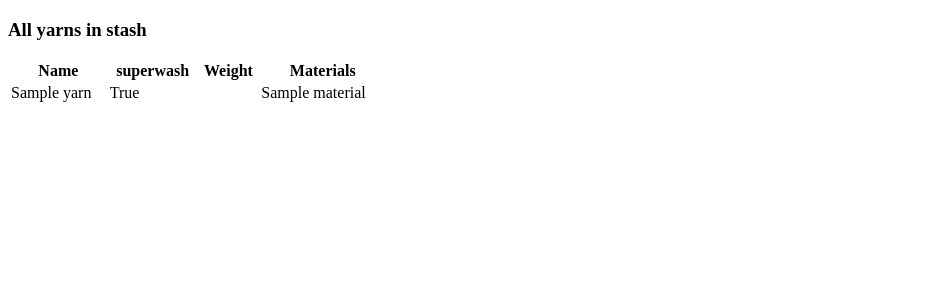
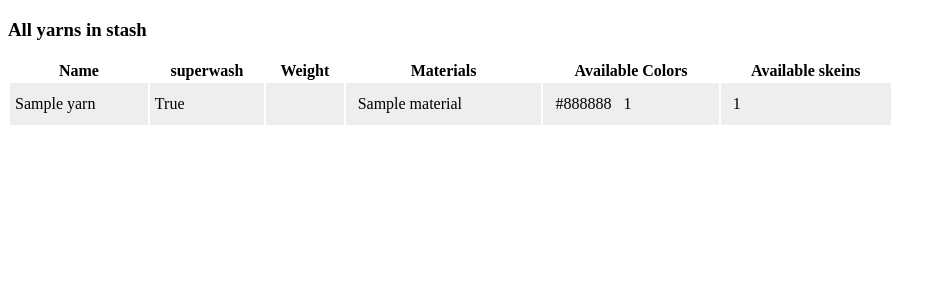
Before and after one commit to lhannig/wooly-mammoth, a Django app: page /strick/yarns in a window 1280 px wide. Shown: the top 300 px of the page, without its empty margins (0-945 px from the left). Run offline with Django 3.2, Linux system fonts and the light colour scheme; tables that the repository leaves empty hold one stand-in row (values such as "Sample post").

Commit message:
added columns in template yarns

```diff
--- /dev/null
+++ b/stricken/strick/static/strick/style.css
@@ -0,0 +1,33 @@
+#tab1 tr:nth-child(even) {
+    background-color: #eee;
+}
+
+#tab1 tr:nth-child(even) #tab2 td {
+    background-color: #eee;
+}
+
+#tab1 tr:nth-child(odd) {
+    background-color: #fff;
+}
+
+#tab1 tr:nth-child(odd) #tab2 td {
+    background-color: #fff;
+}
+
+#tab1 tr:nth-child(even) #tab3 td {
+    background-color: #eee;
+}
+
+#tab1 tr:nth-child(odd) #tab3 td {
+    background-color: #fff;
+}
+
+#tab1 tr:nth-child(even) #tab4 td {
+    background-color: #eee;
+}
+
+#tab1 tr:nth-child(odd) #tab4 td {
+    background-color: #fff;
+}
+
+td {padding: 5px;}
--- a/stricken/strick/templates/strick/yarns.html
+++ b/stricken/strick/templates/strick/yarns.html
@@ -1,8 +1,12 @@
+
+
 <!DOCTYPE html>
 <html lang="en">
 <head>
     <meta charset="UTF-8">
     <title>Yarns</title>
+    {% load static %}
+    <link rel="stylesheet" type="text/css" href="{% static 'strick/style.css' %}">
 </head>
 <body>
 {% block title %}<h3>All yarns in stash</h3>{% endblock %}
@@ -10,22 +14,49 @@
 {% block content %}
 
 
-<table style="width:30%">
+<table id='tab1' style="width:70%">
   <tr>
       <th>Name</th>
       <th>superwash</th>
       <th>Weight</th>
       <th>Materials</th>
+      <th>Available Colors</th>
+      <th>Available skeins</th>
   </tr>
     {% for yarn in yarns.all %}
+
 <tr>
     <td>{{ yarn.name }}</td>
     <td>{{ yarn.superwash }}</td>
     <td>{{ yarn.weight }}</td>
-    {% for m in yarn.materials.all %}
-    <td>{{ m.name }}</td>
-    {% endfor %}
-
+    <td id="tab2">
+        <table>
+            {% for m in yarn.materials.all %}
+            <tr>
+                    <td> {{ m.name }} </td>
+            </tr>
+            {% endfor %}
+        </table>
+    </td>
+    <td>
+        <table id="tab3">
+            {% for c in yarn.color_set.all %}
+                <tr>
+                    <td>{{ c.color }}</td>
+                    <td> {{ c.col_nr }}</td>
+                </tr>
+            {% endfor %}
+        </table>
+    </td>
+    <td>
+        <table id="tab4">
+            {% for c in yarn.color_set.all %}
+                <tr>
+                    <td>{{ c.nr_in_stash }}</td>
+                </tr>
+            {% endfor %}
+        </table>
+    </td>
 </tr>
 {% endfor %}
 </table>
--- a/stricken/strick/views.py
+++ b/stricken/strick/views.py
@@ -2,7 +2,7 @@ from django.shortcuts import render
 from django.http import HttpResponse
 from django.template import loader
 from itertools import islice, chain
-from .models import Yarn, Manufacturer, Material, Needlesize
+from .models import Yarn, Manufacturer, Material, Needlesize, Color
 
 # Create your views here.
 
@@ -13,11 +13,11 @@ def index(request):
 
 def yarns(request):
     context = {}
-    yarns = Yarn.objects.all()
+    yarns = Yarn.objects.filter(color__own_it = True).distinct()
     materials = Material.objects.all()
 
-    yarn_ids = Yarn.objects.values_list('id')
     materials = Material.objects.all()
+    colors = Color.objects.all()
 
 
 
@@ -25,4 +25,4 @@ def yarns(request):
 
 
     return render(request, 'strick/yarns.html',
-                   {'yarns': yarns, 'materials': materials,})
+                   {'yarns': yarns, 'materials': materials, 'colors': colors,})
--- a/stricken/stricken/settings.py
+++ b/stricken/stricken/settings.py
@@ -63,7 +63,7 @@ TEMPLATES = [
                 'django.template.context_processors.request',
                 'django.contrib.auth.context_processors.auth',
                 'django.contrib.messages.context_processors.messages',
-            ],
+                            ],
         },
     },
 ]
```
Also changed, not shown: stricken/strick/templates/strick/finishedobjects.html (added, +10 -0 lines), stricken/strick/templates/strick/projectideas.html (added, +10 -0 lines), stricken/strick/templates/strick/swatches.html (added, +10 -0 lines).
